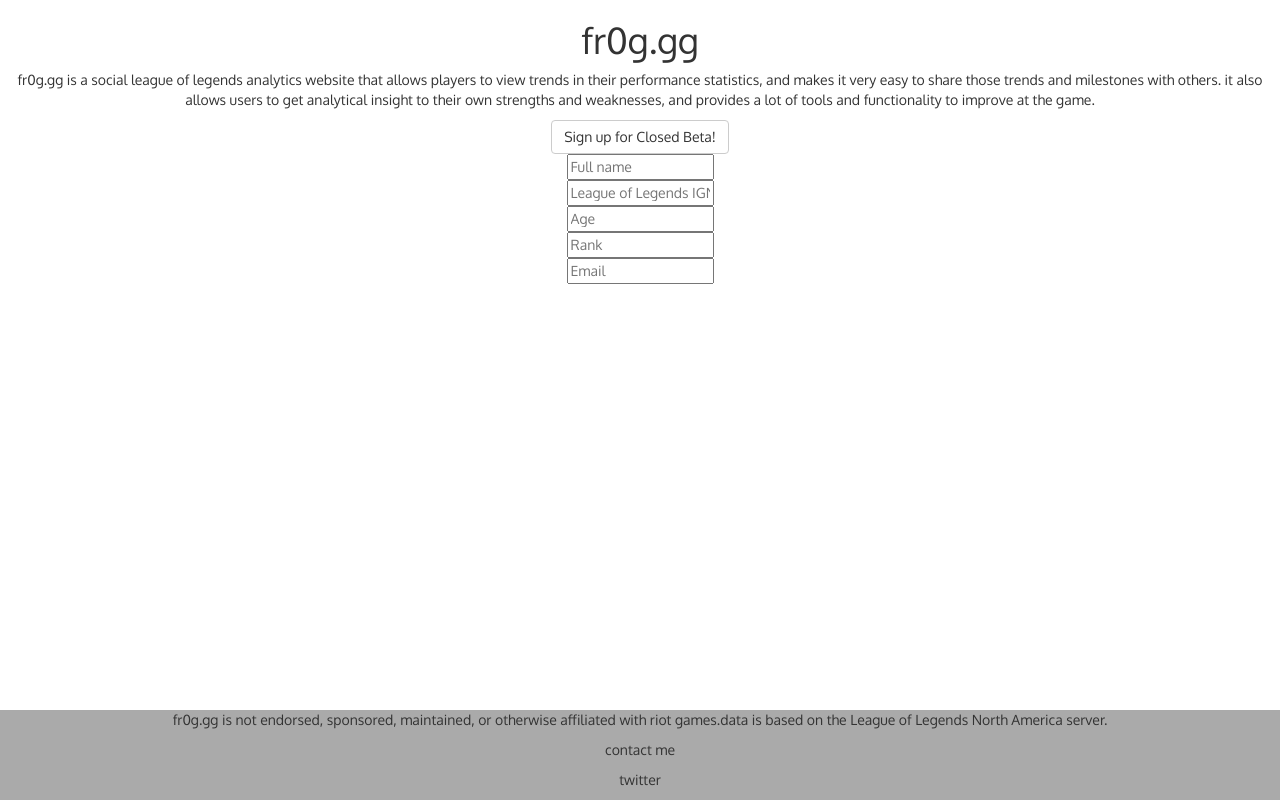
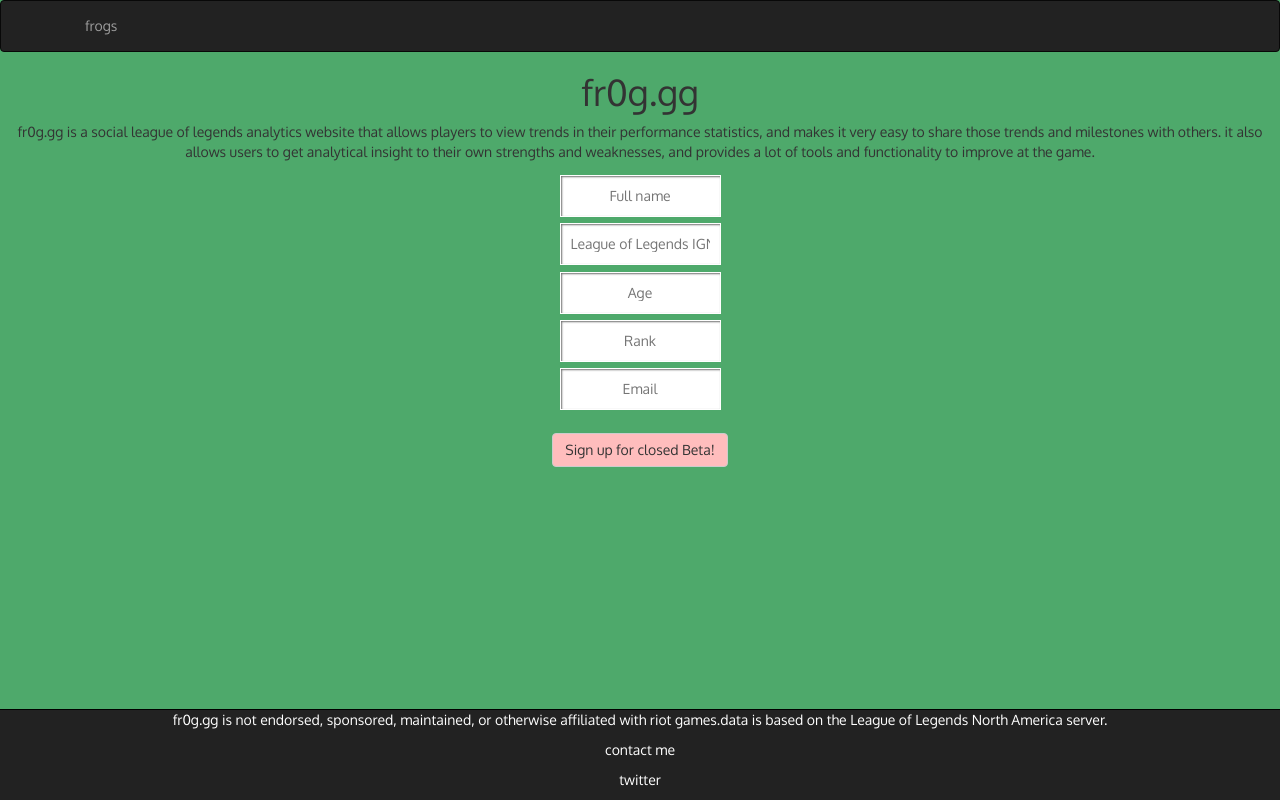
Before and after one commit to frogr/frog-gg, a React (Create React App) app: page / in a window 1280 px wide. Built offline with nearby package versions, Linux system fonts and the light colour scheme.

Commit message:
updates and style

```diff
--- /dev/null
+++ b/src/Global/Navbar.js
@@ -0,0 +1,12 @@
+import React from "react";
+import { Navbar, Nav, NavItem } from "react-bootstrap";
+
+export const NavBar = () => {
+  return (
+    <Navbar inverse>
+      <Nav>
+        <NavItem> frogs </NavItem>
+      </Nav>
+    </Navbar>
+  );
+};
--- a/src/Splash/Questions.js
+++ b/src/Splash/Questions.js
@@ -1,4 +1,5 @@
 import React from "react";
+import { Modal, Button } from "react-bootstrap";
 
 const Questions = () => {
   return [
@@ -9,6 +10,8 @@
         <input placeholder="Age" /> <br />
         <input placeholder="Rank" /> <br />
         <input placeholder="Email" /> <br />
+        <br />
+        <Button> Sign up for closed Beta! </Button>
       </form>
     </div>
   ];
--- a/src/Splash/Splash.css
+++ b/src/Splash/Splash.css
@@ -1,16 +1,20 @@
 body {
   font-family: "Oxygen", sans-serif;
   text-align: center;
+  background-color: #4ea96b;
 }
 .fr0g__title {
   font-weight: 700;
 }
 .fr0g__text--p {
 }
-.fr0g__button--signup {
+.btn-default {
+  background-color: #ffbdbd;
 }
 .fr0g__footer-splash {
-  background-color: #aaaaaa;
+  border-top: 1px solid black;
+  background-color: #222;
+  color: white;
   bottom: 0;
   right: 0;
   left: 0;
@@ -20,3 +24,14 @@
 }
 .fr0g__footer-contact {
 }
+input {
+  margin: 0.25%;
+  text-align: center;
+  padding: 10px;
+  border: solid 1px #fff;
+  box-shadow: inset 1px 1px 2px 0 #707070;
+  transition: box-shadow 0.3s;
+}
+input.focus {
+  box-shadow: inset 1px 1px 2px 0 #c9c9c9;
+}
--- a/src/Splash/App.js
+++ b/src/Splash/SplashApp.js
@@ -1,14 +1,16 @@
 import React, { Component } from "react";
-import Splash from "./Splash.js";
+import SplashBody from "./SplashBody.js";
 import Questions from "./Questions.js";
 import { Footer } from "../Global/Footer.js";
+import { NavBar } from "../Global/Navbar.js";
 import "./Splash.css";
 
-class App extends Component {
+class SplashApp extends Component {
   render() {
     return (
       <div>
-        <Splash />
+        <NavBar />
+        <SplashBody />
         <Questions />
         <Footer />
       </div>
@@ -16,4 +18,4 @@
   }
 }
 
-export default App;
+export default SplashApp;
--- a/src/Splash/Splash.js
+++ b/src/Splash/SplashBody.js
@@ -1,7 +1,7 @@
 import React from "react";
-import { Button } from "react-bootstrap";
+import { Button, Modal } from "react-bootstrap";
 
-const Splash = () => {
+const SplashBody = () => {
   return [
     <div className="fr0g__title">
       <h1>fr0g.gg</h1>
@@ -15,11 +15,8 @@
         weaknesses, and provides a lot of tools and functionality to improve at
         the game.
       </p>
-    </div>,
-    <div className="fr0g__button--signup">
-      <Button> Sign up for Closed Beta! </Button>
     </div>
   ];
 };
 
-export default Splash;
+export default SplashBody;
--- a/src/index.js
+++ b/src/index.js
@@ -1,5 +1,5 @@
 import React from "react";
 import ReactDOM from "react-dom";
-import App from "./Splash/App.js";
+import SplashApp from "./Splash/SplashApp.js";
 
-ReactDOM.render(<App />, document.getElementById("root"));
+ReactDOM.render(<SplashApp />, document.getElementById("root"));
```
Also changed, not shown: src/ProfileHome/App.js (deleted), src/ProfileHome/ProfileApp.js (added).
